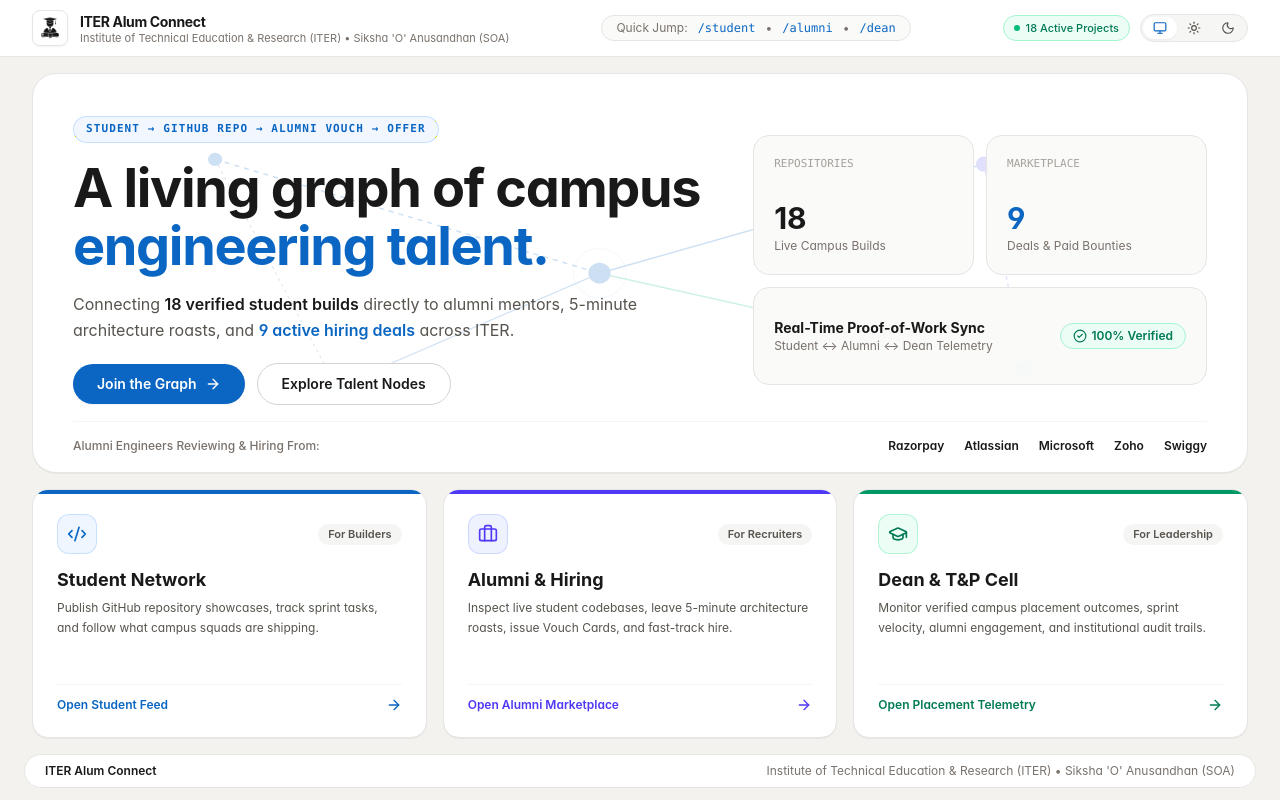
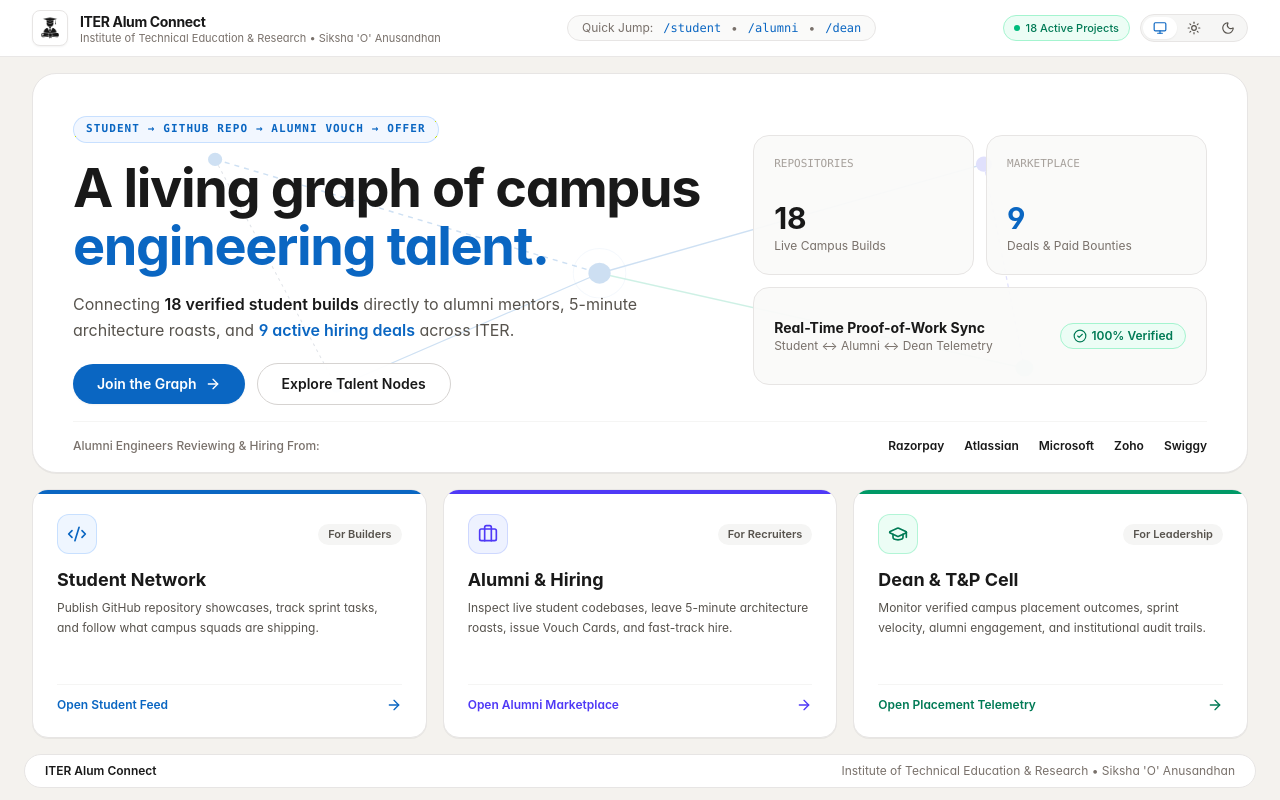
Before and after one commit to ragelabs-ssssd/Alum-Connect, a Next.js app: page / in a window 1280 px wide. Built offline with nearby package versions, Linux system fonts and the light colour scheme.

Commit message:
chore: remove (ITER) and (SOA) brackets from gateway text

```diff
--- a/src/app/page.tsx
+++ b/src/app/page.tsx
@@ -90,7 +90,7 @@ export default function HomePage() {
                 ITER Alum Connect
               </span>
               <p className="text-[11px] text-stone-500 dark:text-slate-400 hidden lg:block">
-                Institute of Technical Education &amp; Research (ITER) • Siksha &apos;O&apos; Anusandhan (SOA)
+                Institute of Technical Education &amp; Research • Siksha &apos;O&apos; Anusandhan
               </p>
             </div>
           </div>
@@ -339,7 +339,7 @@ export default function HomePage() {
             ITER Alum Connect
           </span>
           <span>
-            Institute of Technical Education &amp; Research (ITER) • Siksha &apos;O&apos; Anusandhan (SOA)
+            Institute of Technical Education &amp; Research • Siksha &apos;O&apos; Anusandhan
           </span>
         </footer>
       </div>
```
